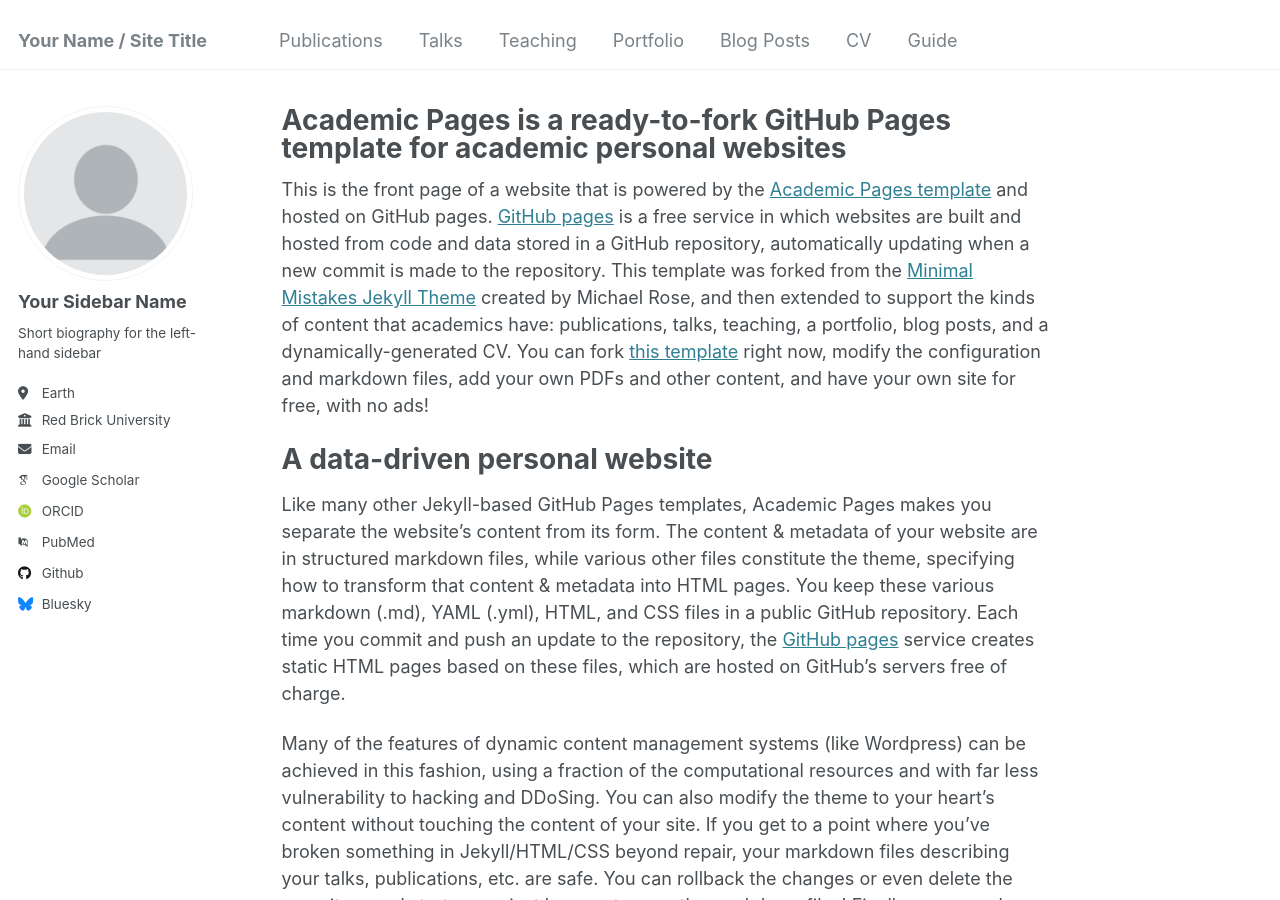
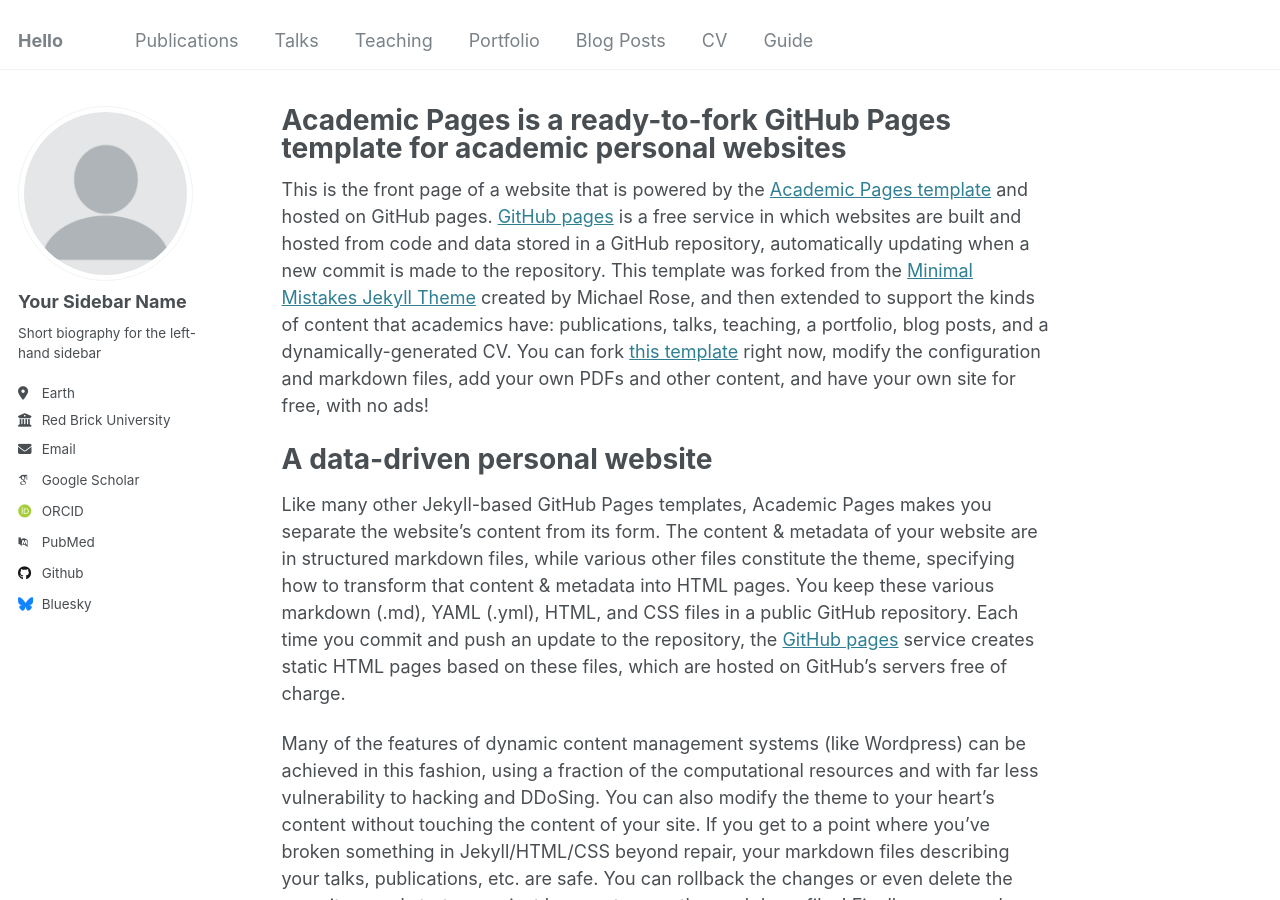
Before and after one commit to Sukhimam/Imam.github.io, a Jekyll site: the page built from _pages/about.md, in a window 1280 px wide and 900 px high. Built offline with Jekyll 4.4.1, drawn with Linux system fonts in a browser that asks for light colours; some web fonts are replaced.

Commit message:
Update _config.yml

```diff
--- a/_config.yml
+++ b/_config.yml
@@ -8,7 +8,7 @@
 
 # Basic Site Settings
 locale                   : "en-US"
-title                    : "Your Name / Site Title"
+title                    : "Hello"
 title_separator          : "-"
 name                     : &name "Sukairaj Hafiz Imam"
 description              : &description "personal description"
```
